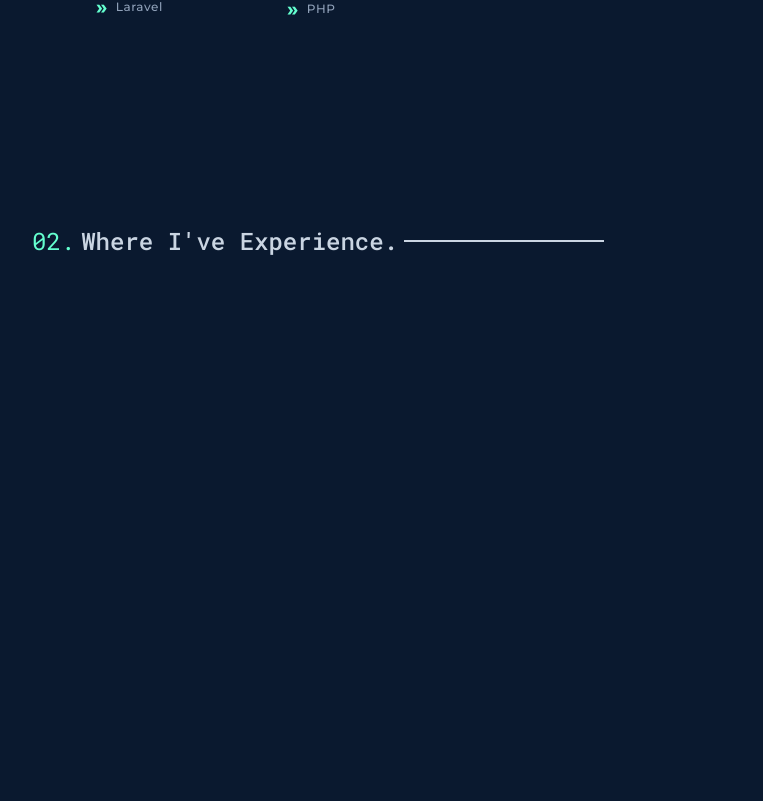
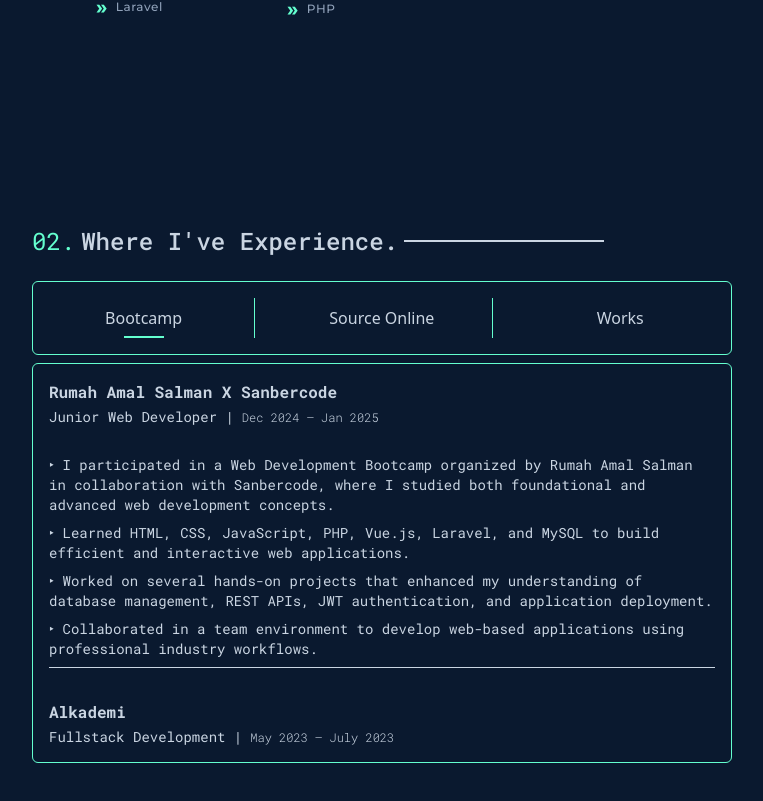
Before and after one commit to MchmdGalih/vue-portofolio, a Vue app: page / in a window 1280 px wide. Shown: the part 1403-2204 px from the top of the page, without its empty margins (158-921 px from the left). Before the commit the page ends 1784 px from the top, so only its background shows below. Built offline with nearby package versions, Linux system fonts and the light colour scheme.

Commit message:
feat(+): Experience section

```diff
--- a/src/assets/css/main.css
+++ b/src/assets/css/main.css
@@ -6,6 +6,12 @@
   --font-secondary: "Roboto Mono", monospace;
   --color-font-green: #64ffcf;
   --color-dark-blue: #0a192f;
+}
+
+@layer utilities {
+  .hide-scrollbar {
+    scrollbar-width: none;
+  }
 }
 
 html {
--- a/src/components/AboutSection.vue
+++ b/src/components/AboutSection.vue
@@ -1,6 +1,6 @@
 <template>
   <section id="about">
-    <div class="max-w-[900px] lg:py-0 md:py-4 py-10 lg:px-16 px-0">
+    <div class="max-w-[900px] mx-auto lg:py-0 md:py-4 py-10 lg:px-16 px-0">
       <div class="inline-flex space-x-2 items-center font-secondary mb-6">
         <span class="text-font-green md:text-2xl text-xl">01.</span>
         <h1
--- a/src/components/Experience.vue
+++ b/src/components/Experience.vue
@@ -9,6 +9,195 @@
         class="lg:w-[200px] md:w-[120px] hidden sm:block border border-slate-300"
       ></div>
     </div>
-    <div class="max-w-[700px]"></div>
+    <div class="max-w-[700px] flex-col">
+      <div class="flex flex-col gap-y-2">
+        <ul
+          class="flex overflow-x-auto gap-4 whitespace-nowrap items-center border border-font-green rounded-md py-4 cursor-pointer text-slate-300"
+        >
+          <li
+            class="w-full relative text-center border-font-green p-2"
+            v-for="(tab, index) in tabs"
+            @click="activeTab = tab.id"
+            :key="tab.id"
+            :class="[
+              index !== tabs.length - 1 ? 'border-r border-font-green' : '',
+            ]"
+          >
+            {{ tab.label }}
+            <div
+              v-if="activeTab === tab.id"
+              class="absolute bottom-0 left-1/2 -translate-x-1/2 h-0.5 w-10 bg-font-green transition-all duration-300"
+            ></div>
+          </li>
+        </ul>
+
+        <div
+          class="w-full max-h-[400px] overflow-y-auto hide-scrollbar cursor-grab border text-slate-300 border-font-green rounded-md"
+        >
+          <Transition name="fade" mode="out-in">
+            <div :key="activeTab">
+              <div
+                class="p-4"
+                v-for="(exp, index) in currentExperiences"
+                :key="index"
+              >
+                <div>
+                  <h1 class="font-bold font-secondary">
+                    {{ exp.title }}
+                  </h1>
+                  <span
+                    class="md:inline-flex sm:block items-center font-secondary space-x-2 mb-2"
+                  >
+                    <p class="text-sm">{{ exp.position }} |</p>
+                    <p class="font-light text-xs">{{ exp.date }}</p>
+                  </span>
+                </div>
+                <ul class="mt-3 space-y-2 text-md font-secondary py-2 border-b">
+                  <li v-for="(item, i) in exp.points" :key="i" class="text-sm">
+                    {{ item }}
+                  </li>
+                </ul>
+              </div>
+            </div>
+          </Transition>
+        </div>
+      </div>
+    </div>
   </section>
 </template>
+
+<script setup>
+import { computed, ref } from "vue";
+
+const activeTab = ref("bootcamps");
+
+const currentExperiences = computed(() => {
+  return tabs.find((tab) => tab.id === activeTab.value)?.experiences || [];
+});
+
+const tabs = [
+  {
+    id: "bootcamps",
+    label: "Bootcamp",
+    experiences: [
+      {
+        title: "Rumah Amal Salman X Sanbercode",
+        position: "Junior Web Developer",
+        date: "Dec 2024 – Jan 2025",
+        points: [
+          "‣ I participated in a Web Development Bootcamp organized by Rumah Amal Salman in collaboration with Sanbercode, where I studied both foundational and advanced web development concepts.",
+          "‣ Learned HTML, CSS, JavaScript, PHP, Vue.js, Laravel, and MySQL to build efficient and interactive web applications.",
+          "‣ Worked on several hands-on projects that enhanced my understanding of database management, REST APIs, JWT authentication, and application deployment.",
+          "‣ Collaborated in a team environment to develop web-based applications using professional industry workflows.",
+        ],
+      },
+      {
+        title: "Alkademi",
+        position: "Fullstack Development",
+        date: "May 2023 – July 2023",
+        points: [
+          "‣ I had the opportunity to participate in a Fullstack Development bootcamp organized by Alkademi, with a primary focus on frontend fundamentals.",
+          "‣ Learned HTML, CSS, JavaScript, and Nuxt.js to build responsive and interactive user interfaces.",
+          "‣ Strengthened problem-solving and debugging skills.",
+          "‣ Gained experience using version control tools such as Git and GitHub.",
+        ],
+      },
+    ],
+  },
+  {
+    id: "source",
+    label: "Source Online",
+    experiences: [
+      {
+        title: "Dicoding Indonesia",
+        position: "Belajar Fundamental Aplikasi Web dengan React",
+        date: "January 2025 - January 2025",
+        points: [
+          "‣ Applying Props Validation using PropTypes to ensure components receive the correct data types.",
+          "‣ Implementing Client-Side Routing with react-router-dom to manage navigation between pages without full page reloads.",
+          "‣ Understanding and using the Component Lifecycle in both class and functional components (e.g. componentDidMount, useEffect).",
+          "‣ Utilizing the Context API (useContext) for global state management and sharing data between components without prop drilling.",
+          "‣ Mastering essential React Hooks like useState, useEffect, useContext,.",
+        ],
+      },
+      {
+        title: "freeCodeCamp",
+        position: "Responsive Web Design",
+        date: "July 2024",
+        points: [
+          "‣ Understand the basic structure of web pages and semantic elements using HTML & HTML5.",
+          "‣ Style and format web pages using CSS & CSS3.",
+          "‣ Create flexible one-dimensional layouts using Flexbox.",
+          "‣ Build complex two-dimensional layouts using CSS Grid.",
+          "‣ Apply responsive design principles using media queries and flexible units.",
+          "‣ Learn typography and visual design principles to enhance readability and appearance.",
+          "‣ Gain hands-on experience through project-based learning such as landing pages, forms, and technical documentation.",
+        ],
+      },
+      {
+        title: "Udemy",
+        position: "Responsive Web Design",
+        date: "July 2024",
+        points: [
+          "‣ Build responsive, accessible, and visually appealing layouts using HTML, CSS, and frameworks like Bootstrap 5, Semantic UI, and Bulma.",
+          "‣ Understand and apply core JavaScript concepts including variables, functions, conditionals, loops, arrays, objects, DOM manipulation, and higher-order functions.",
+          "‣ Develop complex front-end applications including animated to-do lists, browser games, and single-page applications using AJAX.",
+          "‣ Create and validate complex HTML forms.",
+          "‣ Implement responsive navigation menus.",
+          "‣ Write full-stack web applications using Node.js, Express, and MongoDB.",
+          "‣ Use tools like Postman for API testing and debugging.",
+        ],
+      },
+      {
+        title: "Dicoding Indonesia",
+        position: "Belajar Membuat Aplikasi Back-End untuk Pemula",
+        date: "September 2023",
+        points: [
+          "‣ Build responsive, accessible, and visually appealing layouts using HTML, CSS, and frameworks like Bootstrap 5, Semantic UI, and Bulma.",
+          "‣ Understand and apply core JavaScript concepts including variables, functions, conditionals, loops, arrays, objects, DOM manipulation, and higher-order functions.",
+          "‣ Develop complex front-end applications including animated to-do lists, browser games, and single-page applications using AJAX.",
+          "‣ Create and validate complex HTML forms.",
+          "‣ Implement responsive navigation menus.",
+          "‣ Write full-stack web applications using Node.js, Express, and MongoDB.",
+          "‣ Use tools like Postman for API testing and debugging.",
+        ],
+      },
+    ],
+  },
+  {
+    id: "work",
+    label: "Works",
+    experiences: [
+      {
+        title: "PT GAJAH ANGKASA PERKASA (formerly PT. BSSM)",
+        position: "Operator",
+        date: "July 2019 – May 2022",
+        points: [
+          "‣ Selected base materials according to specified color requirements, including pigments, inks, dyes, and other raw materials used in the production process.",
+          "‣ Mixed pigments or other materials based on accurate formulas or recipes to achieve the desired color. This involved precise measurement and calculation.",
+          "‣ Conducted color tests to ensure the produced color met the required specifications, often using equipment such as spectrophotometers for accurate color measurement.",
+          "‣ Made careful adjustments to the color formula if the result did not match the target specifications.",
+          "‣ Recorded all color formulas and test results for each product or batch, which was essential for quality tracking and color consistency.",
+        ],
+      },
+    ],
+  },
+];
+</script>
+
+<style scoped>
+.fade-enter-active,
+.fade-leave-active {
+  transition: all 0.3s ease;
+}
+.fade-enter-from,
+.fade-leave-to {
+  opacity: 0;
+  transform: translateX(20px);
+}
+.fade-enter-to,
+.fade-leave-from {
+  opacity: 1;
+  transform: translateX(0);
+}
+</style>
--- a/src/components/Navbar.vue
+++ b/src/components/Navbar.vue
@@ -67,7 +67,7 @@
 const menu = [
   { id: 1, num: "01.", name: "About", href: "#about" },
   { id: 2, num: "02.", name: "Experience", href: "#experience" },
-  { id: 3, num: "03.", name: "Work", href: "#work" },
+  { id: 3, num: "03.", name: "Project", href: "#project" },
   { id: 4, num: "04.", name: "Contact", href: "#contact" },
 ];
 </script>
```
